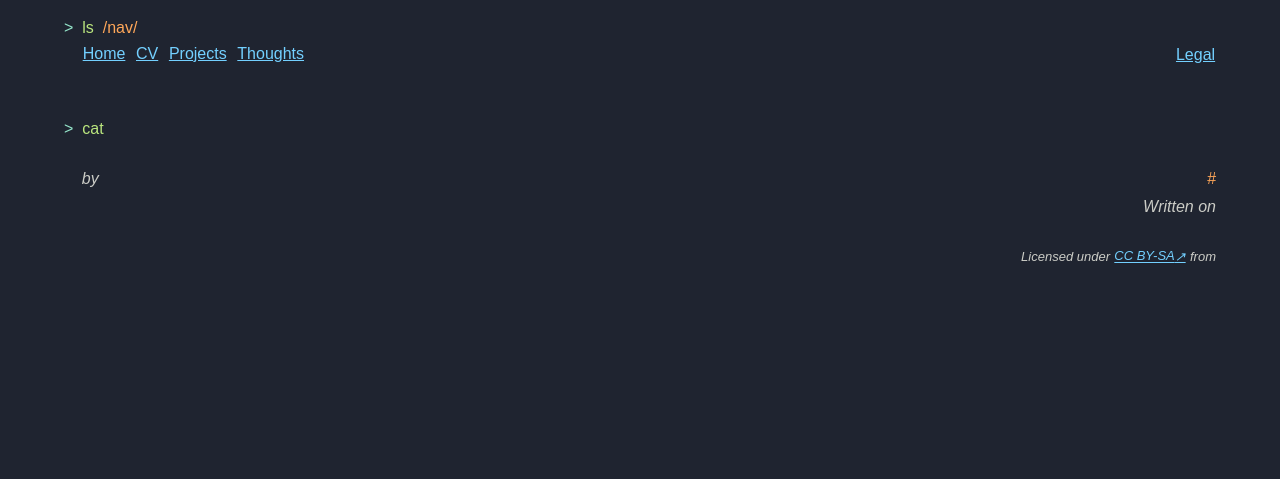
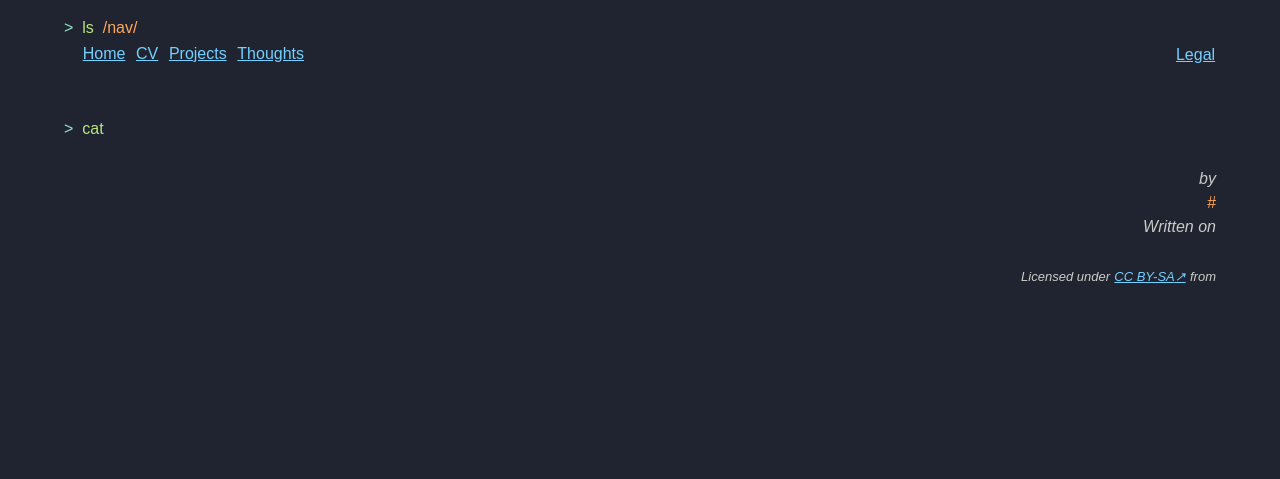
Before and after one commit to lilioid/homepage, a Python web app: template src/homepage/templates/blog/[article].html in a window 1280 px wide. Shown: the top 479 px of the page. Run offline with Jinja, Linux system fonts and the light colour scheme; the template is opened without the code that fills it, so the values that code supplies are empty; some web fonts are replaced.

Commit message:
put author in blog header to other metadata

```diff
--- a/src/homepage/static/styles/blog/blog_common.css
+++ b/src/homepage/static/styles/blog/blog_common.css
@@ -14,22 +14,11 @@
     margin-bottom: 1em;
     padding-left: 0;
     list-style: none;
-    display: grid;
-    grid-template-columns: auto auto;
-    grid-template-rows: auto;
-    grid-template-areas:
-        "author tags"
-        ". date";
-    gap: 0.2em 1em;
-    justify-content: space-between;
-
-    .author {
-        grid-area: author;
-    }
+    display: flex;
+    flex-direction: column;
+    align-items: end;
 
     .tags {
-        grid-area: tags;
-
         ul {
             list-style: none;
             display: flex;
@@ -40,10 +29,6 @@
             color: var(--color-yellow2);
         }
     }
-
-    .date {
-        grid-area: date;
-    }
 }
 
 .tag {
```
